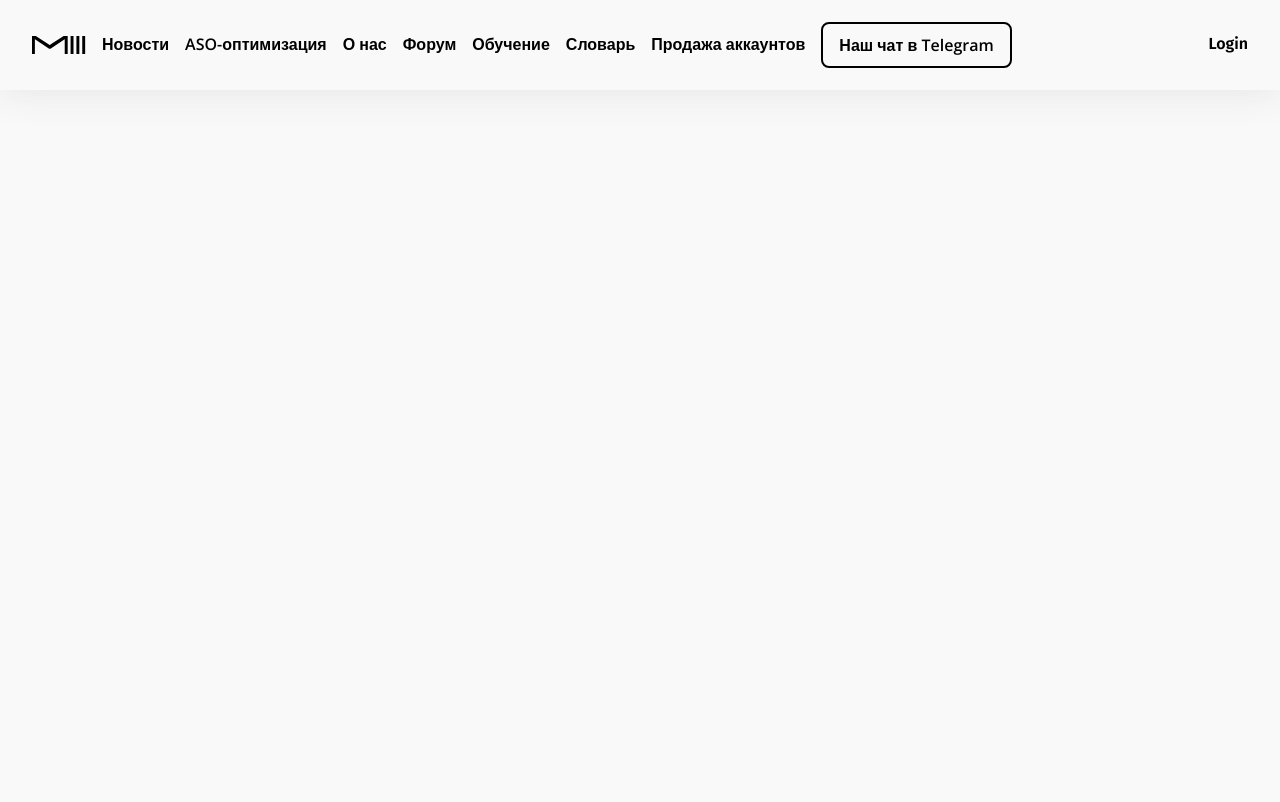
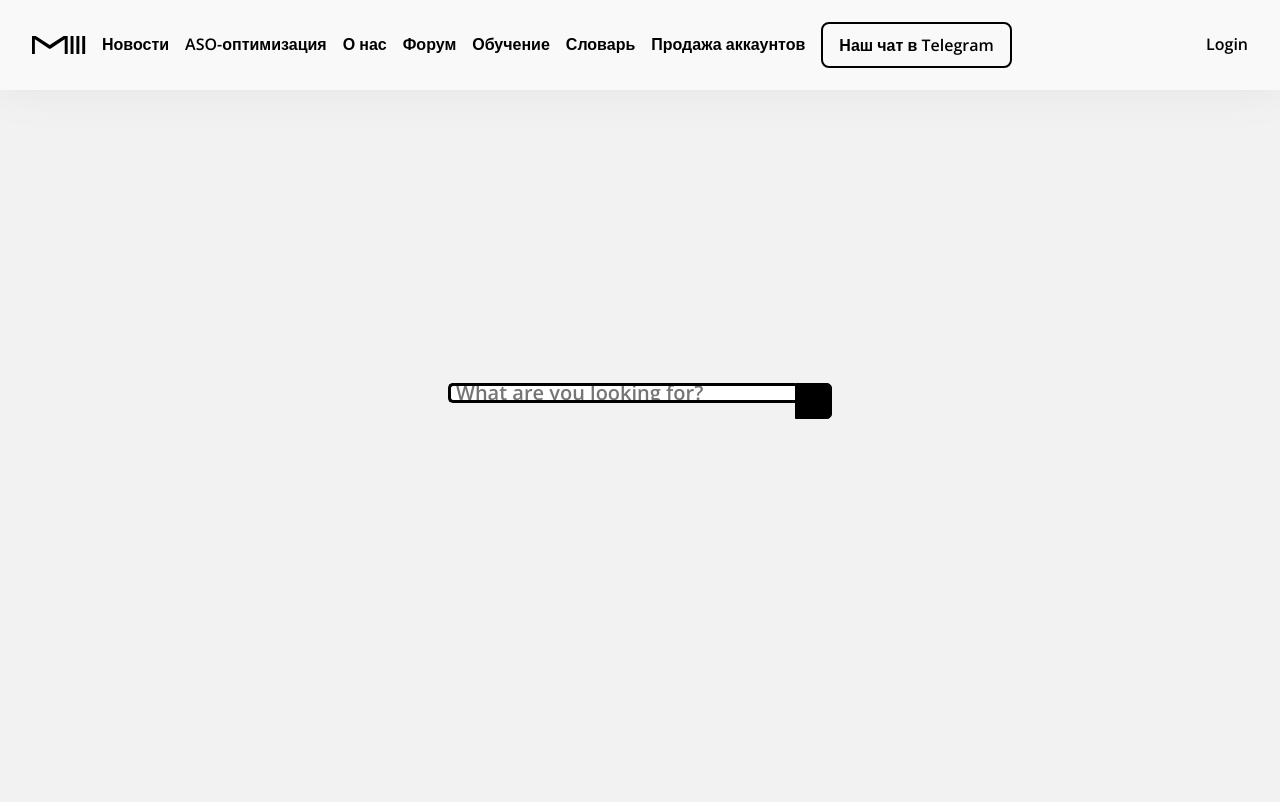
Before and after one commit to MaxDrg/Mi_forum, a Django app: page /news in a window 1280 px wide. Run offline with Django 4.2, Linux system fonts and the light colour scheme; data that the repository does not hold is empty; some libraries are stand-ins or nearby versions.

Commit message:
mi_forum 0.0.7

```diff
--- a/forum/admin.py
+++ b/forum/admin.py
@@ -1,7 +1,6 @@
 from django.contrib import admin
-from .models import User, New, Category, Forum
+from .models import New, Category, Forum
 
-admin.site.register(User)
 admin.site.register(New)
 admin.site.register(Category)
 admin.site.register(Forum)
--- a/forum/templates/assets/forum/css/style.css
+++ b/forum/templates/assets/forum/css/style.css
@@ -2159,3 +2159,52 @@ p {
     padding-bottom: 128px
   }
 }
+
+@import url(https://fonts.googleapis.com/css?family=Open+Sans);
+
+body{
+  background: #f2f2f2;
+  font-family: 'Open Sans', sans-serif;
+}
+
+.search {
+  width: 100%;
+  position: relative;
+  display: flex;
+}
+
+.searchTerm {
+  width: 100%;
+  border: 3px solid black;
+  border-right: none;
+  padding: 5px;
+  height: 20px;
+  border-radius: 5px 0 0 5px;
+  outline: none;
+  color: #9DBFAF;
+}
+
+.searchTerm:focus{
+  color: black;
+}
+
+.searchButton {
+  width: 40px;
+  height: 36px;
+  border: 1px solid black;
+  background: black;
+  text-align: center;
+  color: white;
+  border-radius: 0 5px 5px 0;
+  cursor: pointer;
+  font-size: 20px;
+}
+
+/*Resize the wrap to see the search bar change!*/
+.wrap{
+  width: 30%;
+  position: absolute;
+  top: 50%;
+  left: 50%;
+  transform: translate(-50%, -50%);
+}
--- a/forum/templates/base.html
+++ b/forum/templates/base.html
@@ -83,7 +83,7 @@
                                         <img class="dingList__item__icon" src="{% static '/forum/images/message.svg' %}"
                                             alt="Сообщение">
                                         <p class="dingList__item__desc">
-                                            <a href="#">Вам ответили на форуме {{ notification.name }} <span>в {{ notification.time }}</span></a>
+                                            <a href="{% url 'forum-post' %}?forum={{ notification.id }}">Вам ответили на форуме {{ notification.name }} <span>в {{ notification.time }}</span></a>
                                         </p>
                                     </div>
                                     {% else %}
@@ -91,7 +91,7 @@
                                         <img class="dingList__item__icon" src="{% static '/forum/images/message.svg' %}"
                                             alt="Сообщение">
                                         <p class="dingList__item__desc">
-                                            <a href="#">Вам ответили под новостью {{ notification.name }} <span>в {{ notification.time }}</span></a>
+                                            <a href="{% url 'news-post' %}?news={{ notification.id }}">Вам ответили под новостью {{ notification.name }} <span>в {{ notification.time }}</span></a>
                                         </p>
                                     </div>
                                     {% endif %}
--- a/forum/templates/news.html
+++ b/forum/templates/news.html
@@ -1,4 +1,13 @@
 {% extends 'base.html' %} {% block content %}
+
+<div class="wrap">
+  <div class="search">
+     <input type="text" class="searchTerm" placeholder="What are you looking for?">
+     <button type="submit" class="searchButton">
+       <i class="fa fa-search"></i>
+    </button>
+  </div>
+</div>
 
 <div class="container">
 
```
